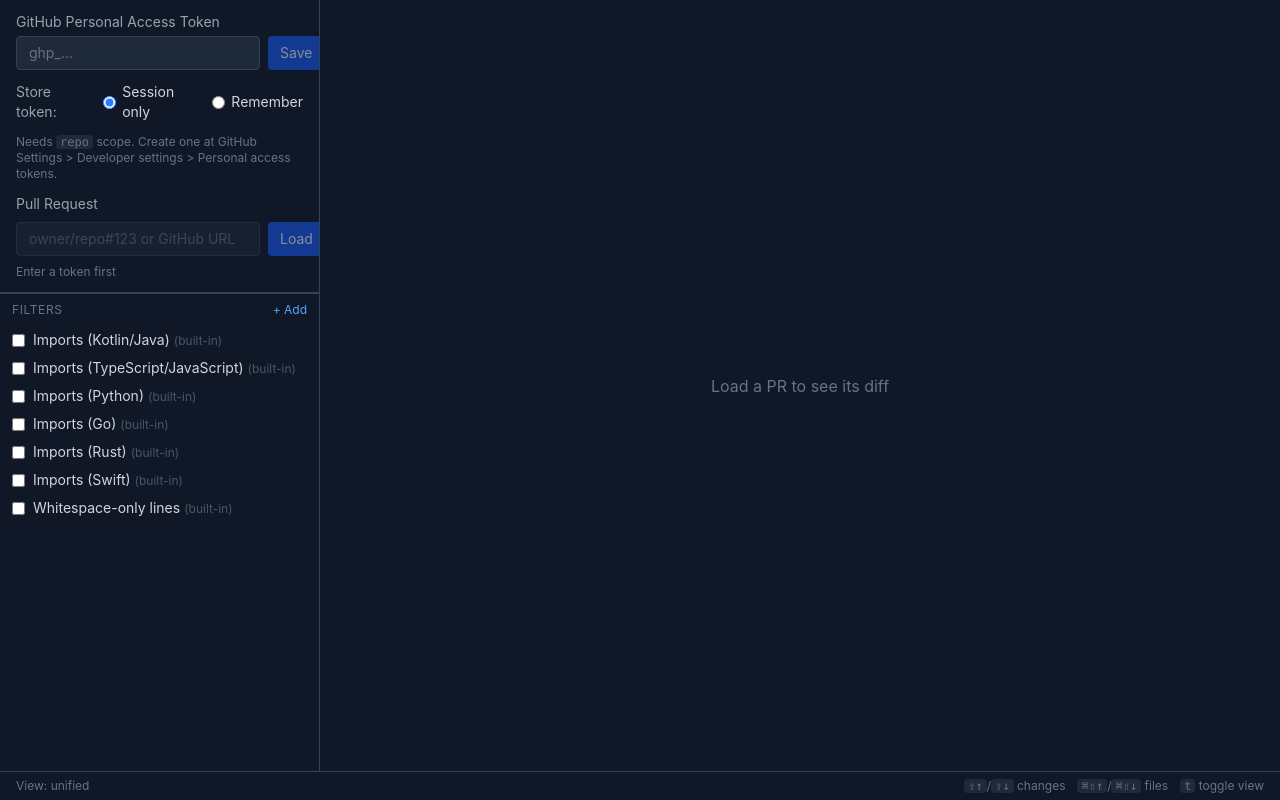
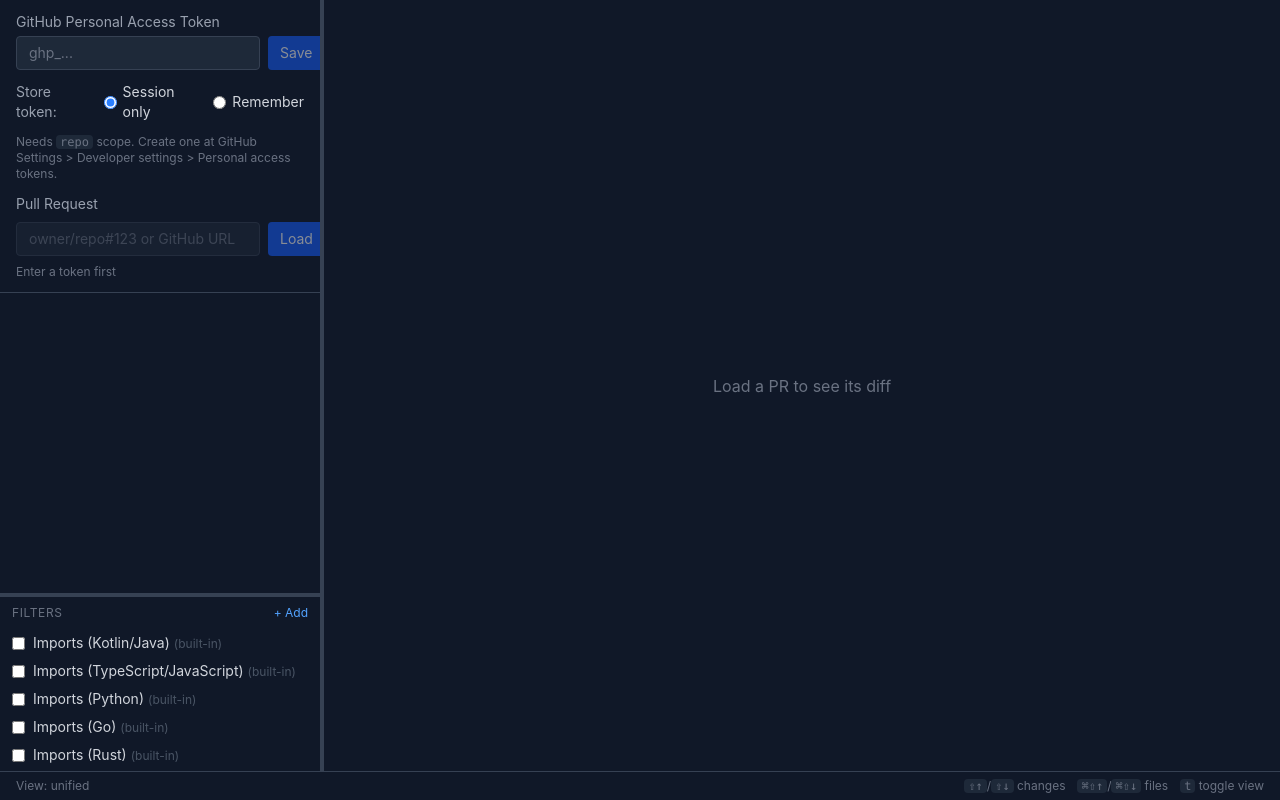
Before and after one commit to yonigibbs/git-diff-focus, a React (Vite) app: page / in a window 1280 px wide. Built offline with nearby package versions, Linux system fonts and the light colour scheme.

Commit message:
Add resizable panels

```diff
--- a/src/components/layout/AppShell.tsx
+++ b/src/components/layout/AppShell.tsx
@@ -4,22 +4,33 @@
 import { PRInfoDisplay } from "../github/PRInfo";
 import { FileList } from "../sidebar/FileList";
 import { FilterPanel } from "../sidebar/FilterPanel";
+import { useResizable } from "../../hooks/useResizable";
 
 interface AppShellProps {
   children: ReactNode;
 }
 
 export function AppShell({ children }: AppShellProps) {
+  const sidebar = useResizable({ direction: "horizontal", initialSize: 320, minSize: 200, maxSize: 600 });
+  const fileList = useResizable({ direction: "vertical", initialSize: 300, minSize: 80, maxSize: 800 });
+
   return (
     <div className="h-screen flex flex-col bg-gray-900 text-gray-200">
       <PRInfoDisplay />
       <div className="flex flex-1 overflow-hidden">
         {/* Sidebar */}
-        <div className="w-80 flex-shrink-0 border-r border-gray-700 flex flex-col overflow-hidden">
+        <div className="flex-shrink-0 flex flex-col overflow-hidden" style={{ width: sidebar.size }}>
           <Toolbar />
-          <FileList />
-          <FilterPanel />
+          <div className="overflow-y-scroll visible-scrollbar" style={{ height: fileList.size }}>
+            <FileList />
+          </div>
+          <ResizeHandle direction="vertical" onMouseDown={fileList.onMouseDown} />
+          <div className="flex-1 overflow-hidden">
+            <FilterPanel />
+          </div>
         </div>
+
+        <ResizeHandle direction="horizontal" onMouseDown={sidebar.onMouseDown} />
 
         {/* Main content */}
         <div className="flex-1 overflow-y-scroll visible-scrollbar" data-diff-scroll-container>
@@ -30,3 +41,20 @@
     </div>
   );
 }
+
+function ResizeHandle({ direction, onMouseDown }: { direction: "horizontal" | "vertical"; onMouseDown: (e: React.MouseEvent) => void }) {
+  if (direction === "horizontal") {
+    return (
+      <div
+        onMouseDown={onMouseDown}
+        className="w-1 flex-shrink-0 bg-gray-700 hover:bg-blue-500 cursor-col-resize transition-colors"
+      />
+    );
+  }
+  return (
+    <div
+      onMouseDown={onMouseDown}
+      className="h-1 flex-shrink-0 bg-gray-700 hover:bg-blue-500 cursor-row-resize transition-colors"
+    />
+  );
+}
--- a/src/components/sidebar/FileList.tsx
+++ b/src/components/sidebar/FileList.tsx
@@ -63,7 +63,7 @@
   if (!filtered) return null;
 
   return (
-    <div className="flex-1 overflow-y-scroll visible-scrollbar">
+    <div>
       <div className="px-3 py-2 flex items-center justify-between">
         <span className="text-xs text-gray-500 uppercase tracking-wider">
           Files ({visibleFiles.length}
--- a/src/components/sidebar/FilterPanel.tsx
+++ b/src/components/sidebar/FilterPanel.tsx
@@ -24,7 +24,7 @@
   const [editingId, setEditingId] = useState<string | null>(null);
 
   return (
-    <div className="border-t border-gray-700 flex flex-col">
+    <div className="flex flex-col h-full overflow-y-scroll visible-scrollbar">
       <div className="px-3 py-2 flex items-center justify-between flex-shrink-0">
         <span className="text-xs text-gray-500 uppercase tracking-wider">Filters</span>
         <div className="flex items-center gap-2">
@@ -71,7 +71,7 @@
       })()}
 
       {/* Filter list — fixed height, scrollable */}
-      <ul className="max-h-48 overflow-y-scroll visible-scrollbar px-1 flex-shrink-0">
+      <ul className="px-1">
         {filters.map((filter) => {
           const builtin = isBuiltin(filter);
           if (editingId === filter.id) return null;
--- /dev/null
+++ b/src/hooks/useResizable.ts
@@ -0,0 +1,53 @@
+import { useState, useCallback, useEffect, useRef } from "react";
+
+interface UseResizableOptions {
+  direction: "horizontal" | "vertical";
+  initialSize: number;
+  minSize: number;
+  maxSize: number;
+}
+
+export function useResizable({ direction, initialSize, minSize, maxSize }: UseResizableOptions) {
+  const [size, setSize] = useState(initialSize);
+  const dragging = useRef(false);
+  const startPos = useRef(0);
+  const startSize = useRef(0);
+
+  const onMouseDown = useCallback(
+    (e: React.MouseEvent) => {
+      e.preventDefault();
+      dragging.current = true;
+      startPos.current = direction === "horizontal" ? e.clientX : e.clientY;
+      startSize.current = size;
+      document.body.style.cursor = direction === "horizontal" ? "col-resize" : "row-resize";
+      document.body.style.userSelect = "none";
+    },
+    [direction, size],
+  );
+
+  useEffect(() => {
+    const onMouseMove = (e: MouseEvent) => {
+      if (!dragging.current) return;
+      const pos = direction === "horizontal" ? e.clientX : e.clientY;
+      const delta = pos - startPos.current;
+      const newSize = Math.min(maxSize, Math.max(minSize, startSize.current + delta));
+      setSize(newSize);
+    };
+
+    const onMouseUp = () => {
+      if (!dragging.current) return;
+      dragging.current = false;
+      document.body.style.cursor = "";
+      document.body.style.userSelect = "";
+    };
+
+    window.addEventListener("mousemove", onMouseMove);
+    window.addEventListener("mouseup", onMouseUp);
+    return () => {
+      window.removeEventListener("mousemove", onMouseMove);
+      window.removeEventListener("mouseup", onMouseUp);
+    };
+  }, [direction, minSize, maxSize]);
+
+  return { size, onMouseDown };
+}
```
